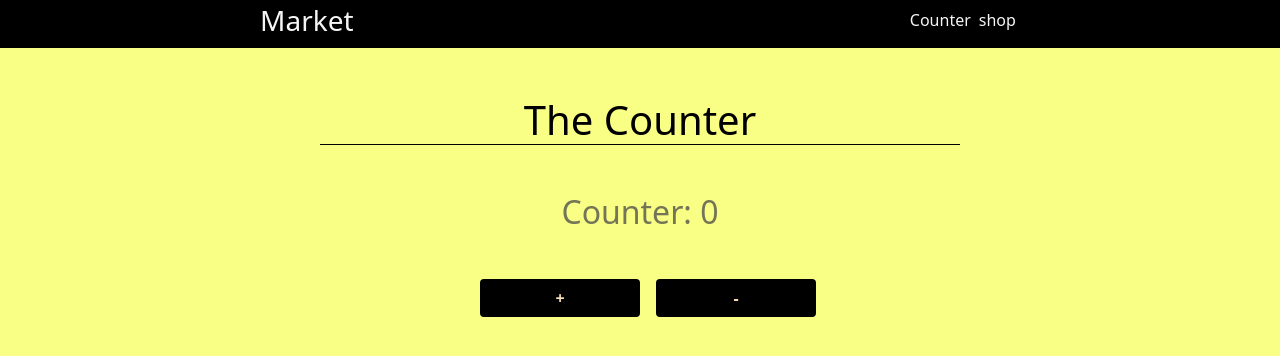
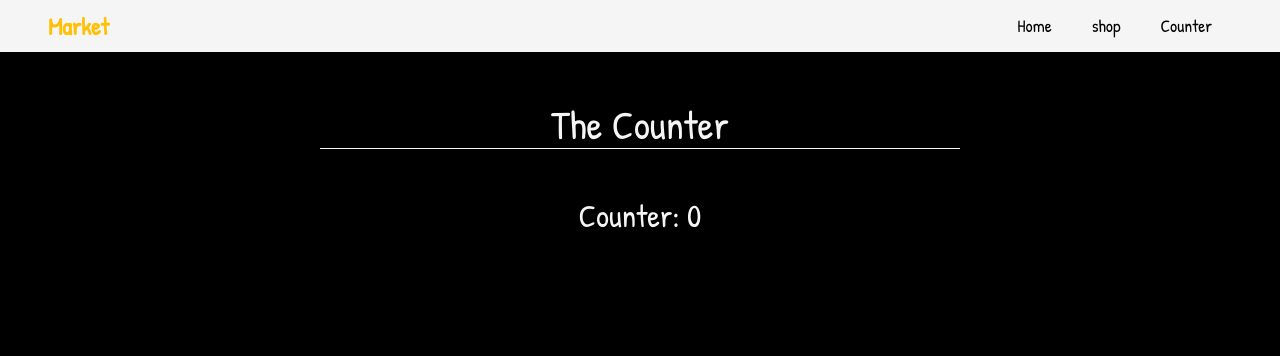
Before and after one commit to yasminewael/project-react, a React (Create React App) app: page /counter in a window 1280 px wide. Shown: the top 356 px of the page. Built offline with nearby package versions, Linux system fonts and the light colour scheme.

Commit message:
updates shopProductNavbar

```diff
--- a/src/App.css
+++ b/src/App.css
@@ -1,8 +1,13 @@
+@import url('https://fonts.googleapis.com/css2?family=Patrick+Hand&display=swap');
 *{
-  background-color: #F9FF84;
-  color: black;
 }
-.App {
+body{
+  background-color: #000000;
+  color: whitesmoke;
+  font-family: 'Patrick Hand', cursive;
+
+}
+  .App {
   text-align: center;
 }
 
--- a/src/components/counter/Counter.css
+++ b/src/components/counter/Counter.css
@@ -1,9 +1,6 @@
-h2{
-    color:#747458
-}
-.btn{
+/* .btn{
     margin-left: 1rem;
     color:wheat;
     font-weight: bolder;
     background-color: black;
-}
+} */
--- a/src/components/navbar/Navbar.css
+++ b/src/components/navbar/Navbar.css
@@ -1,14 +1,35 @@
-nav, h3, ul, li, .link{
-    background-color: #000000 ;
+/* nav, h3, ul, li, .link{
+    background-color: whitesmoke;
 }
 
 h3, .link{
-    color: whitesmoke
+    color:black
 }
 
 .link{
     text-decoration: none;
 }
 .link:hover{
-    color:whitesmoke
+    color:black
+
+} */
+
+.navbar{
+    background-color: whitesmoke;
+    /* color:#f8eac1 */
 }
+.nav-item {
+    color:black;
+    margin: 0 20px;
+    text-decoration: none;
+    font-size:1.1rem
+}
+.nav-brand{
+    color: #ffc107;
+    font-weight: bolder;
+    font-size: 1.5rem;
+}
+
+.nav-brand:hover, .nav-item:hover{
+    color: #ffc107;
+}
--- a/src/components/navbar/Navbar.jsx
+++ b/src/components/navbar/Navbar.jsx
@@ -3,25 +3,46 @@
 import "./Navbar.css";
 
 
-const Navbar = () => {
+const NavbarComponent = () => {
   return (
 
-    <nav className="d-flex justify-content-around">
-      <h3 className="mt-1">Market</h3>
-      <ul
-        className="d-flex justify-content-between mt-2"
-        style={{ listStyle: "none" }}
-      >
-        <li className="mx-1">
-          <Link className="link" to="/counter">Counter</Link>
-        </li>
-        <li className="mx-1">
-          <Link className="link" to="/shop">shop</Link>
-        </li>
-      </ul>
-    </nav>
+    // <nav className="d-flex justify-content-around">
+    //   <h3 className="mt-1">Market</h3>
+    //   <ul
+    //     className="d-flex justify-content-between mt-2"
+    //     style={{ listStyle: "none" }}
+    //   >
+    //     <li className="mx-1">
+    //       <Link className="link" to="/counter">Counter</Link>
+    //     </li>
+    //     <li className="mx-1">
+    //       <Link className="link" to="/shop">shop</Link>
+    //     </li>
+    //   </ul>
+    // </nav>
+<>
+<nav className="navbar navbar-expand-lg">
+  <div>
+  <Link className="nav-brand mx-5 text-decoration-none"  to="/">Market</Link>
+  </div>
+  <div className="ms-auto align-items-center mx-5">
+  <Link className="nav-item"  to="/">Home</Link>
+        <Link className="nav-item" to="/shop">shop</Link>
+        <Link className="nav-item" to="/counter">Counter</Link>
 
-  );
+    {/* <ul class="navbar-nav d-flex justify-content-between">
+      <li class="nav-item active">
+        <a class="nav-link" href="#">Home <span class="sr-only">(currt)</span></a>
+      </li>
+      <li class="nav-item">
+        <a class="nav-link" href="#">Link</a>
+      </li>
+    </ul> */}
+  </div>
+</nav>
+
+</>
+    );
 };
 
-export default Navbar;
+export default NavbarComponent;
--- a/src/components/product/Product.jsx
+++ b/src/components/product/Product.jsx
@@ -1,8 +1,8 @@
 import React from "react";
+import { Spinner } from "react-bootstrap";
 import { useState, useEffect } from "react";
-import { useParams } from 'react-router-dom';
+import { useParams } from "react-router-dom";
 import "./product.css";
-
 
 const Product = () => {
   const params = useParams();
@@ -10,36 +10,42 @@
 
   useEffect(() => {
     getProductDetails();
-}, [])
+  }, []);
 
-const getProductDetails = () =>{
+  const getProductDetails = () => {
     return fetch(`https://fakestoreapi.com/products/${params.id}`)
       .then((res) => res.json())
       .then((json) => setSingleProduct(json));
-}
-return(
-    <div >
+  };
+  return (
+    <div className="d-flex justify-content-center">
       {singleProduct ? (
-            <div className="d-flex
-            align-items-center justify-content-center
-            flex-wrap container">
-                 <div className="w-25 me-4">
-            <img className="img w-100" src={singleProduct.image} alt="" />
+        <section className="product-section m-4">
+          <h1 className="">Product</h1>
+
+          <div className="container d-flex">
+            <div className="w-75 p-3">
+              <h2 className="my-4">{singleProduct.title}</h2>
+              <p className="my-3 text-white-50">{singleProduct.category}</p>
+              <p className="w-75 my-4">{singleProduct.description}</p>
+              <p className="text-warning">Rate: {singleProduct.rating.rate}</p>
+              <p>Rating By {singleProduct.rating.count} User</p>
+              <h4 className="my-4">
+                Product Price: {Math.ceil(singleProduct.price)} EGP
+              </h4>
             </div>
-          <div className="text-center mt-2">
-            <h3>{singleProduct.title}</h3>
-            <p>Category: {singleProduct.category}</p>
-            <p>Price: {singleProduct.price}</p>
-            <p>Rate: {singleProduct.rating.rate}</p>
-            <p>Description: {singleProduct.description}</p>
+            <figure className="w-25 my-3">
+              <img className="w-100 " src={singleProduct.image} alt=""></img>
+            </figure>
           </div>
-</div>
-
-        ):(
-            <p>Please wait</p>
+        </section>
+      ) : (
+        <Spinner className="p-5 my-5 " animation="border" role="status">
+          <span className="spinner visually-hidden">Loading...</span>
+        </Spinner>
       )}
     </div>
-)
-}
+  );
+};
 
 export default Product;
--- a/src/components/product/product.css
+++ b/src/components/product/product.css
@@ -1,9 +1,3 @@
-.productContainer{
-    border:1px solid red;
+.product-section{
+    font-size: 1.3rem;
 }
-.imgContainer{
-    border:1px solid black
-}
-.details{
-    border:1px solid aqua
-}
--- a/src/components/shop/Shop.css
+++ b/src/components/shop/Shop.css
@@ -1,45 +1,24 @@
-.shop-Container{
-    width: 90%;
-    margin: 0 auto;
+h1 {
+  border-bottom: 1px solid whitesmoke;
 }
-h1{
-    color:black;
-    border-bottom:1px solid black
+
+img {
+  width: 18rem;
+  height: 18rem;
+  border-radius: 5%;
 }
-.productDetails{
-    color:red
+.productCardContaier {
+  border: 1px solid whitesmoke;
+  border-radius: 5%;
 }
-span{
-    font-weight: bolder;
-    color:black
+.btn {
+  color: black;
+  font-weight: bold;
+  font-size: 1.2rem;
+  width: 50%;
 }
-p{
-    color:rgb(88, 88, 88)
+.btn:hover {
+  border: 1px solid #ffc107;
+  color: whitesmoke;
+  background-color: black;
 }
-.img{
-    height: 60%;
-
-}
-img{
-    width:100%;
-    height: 100%;
-        border-radius: 1rem;
-        background-color:#E9E1E1
-
-}
-.shopLink{
-    text-decoration: none;
-    border:1px solid #C4C4C4;
-    height: 70vh;
-    border-radius: 1rem;
-    background-color:#E9E1E1;
-    box-shadow: 2px 2px 20px black;
-
-}
-.card-details{
-     background-color:#E9E1E1;
-
-}
-.card-title{
-    color:black
-}
--- a/src/components/shop/Shop.jsx
+++ b/src/components/shop/Shop.jsx
@@ -17,38 +17,27 @@
   };
 
   return (
-    <div className="shop-Container">
+    <div className="">
       <h1 className="mt-5 mx-5">Shop</h1>
       <section className="d-flex flex-wrap justify-content-center">
         {products.map((product) => {
-          console.log("single product", product);
           return (
-            <Link
-              to={`/shop/${product.id}`}
-              key={product.id}
-              className="shopLink w-25 me-5 my-3 py-2 px-2"
-            >
-              <div className="img d-flex">
-                <img className="" src={product.image} alt="" />
-              </div>
+            <div className="productCardContaier w-25 my-3 p-2 me-5">
+              <figure className=" d-flex justify-content-center">
+                <img src={product.image} alt="" />
+              </figure>
+              <h5 className="m-4 text-center"> {product.title}</h5>
+              <p className="text-warning">Rating: {product.rating.rate}</p>
+              <p className="">Price: {product.price} EGP.</p>
 
-
-
-
-
-
-
-
-
-
-+              <h6 className="card-details card-title mt-3 text-center"> {product.title}</h6>
-              <p className="card-details">
-                <span className="card-details">Price:</span> {product.price}
-              </p>
-              <p className="card-details">
-                <span className="card-details">Rating:</span> {product.rating.rate}
-              </p>
-            </Link>
+              <Link
+                to={`/shop/${product.id}`}
+                key={product.id}
+                className="btn btn-warning d-flex justify-content-center"
+              >
+                More Details
+              </Link>
+            </div>
           );
         })}
       </section>
```
Lines whose indentation alone changed are shown as unchanged.
